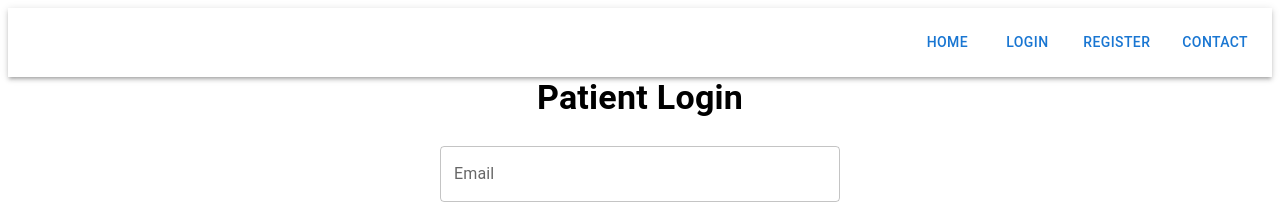
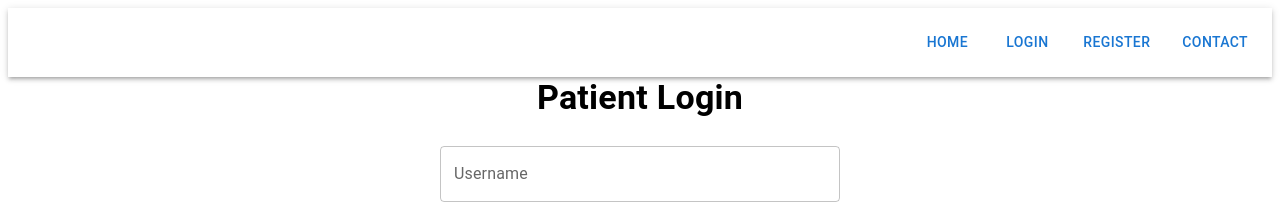
Before and after one commit to Aryaan03/TeleVitality_Connect, a React (Vite) app in the folder frontend/: page /login in a window 1280 px wide. Shown: the top 224 px of the page. Built offline with nearby package versions, Linux system fonts and the light colour scheme.

Commit message:
Login using user name

```diff
--- a/frontend/src/pages/LoginPage.jsx
+++ b/frontend/src/pages/LoginPage.jsx
@@ -22,15 +22,14 @@ export default function LoginPage() {
       )}
 
       <Formik
-        initialValues={{ email: '', password: '' }}
+        initialValues={{ username: '', password: '' }} // Change from email to username
         validationSchema={Yup.object({
-          email: Yup.string().email('Invalid email').required('Required'),
+          username: Yup.string().required('Required'), // Change from email to username
           password: Yup.string().required('Required'),
         })}
         onSubmit={async (values, { setSubmitting }) => {
           try {
             const response = await authService.login(values);
-            // Store token if your backend sends it
             localStorage.setItem('token', response.token);
             navigate('/dashboard');
           } catch (err) {
@@ -44,12 +43,12 @@ export default function LoginPage() {
           <Form>
             <Field
               as={TextField}
-              name="email"
-              label="Email"
+              name="username" // Change from email to username
+              label="Username" // Change from email to username
               fullWidth
               margin="normal"
-              error={touched.email && !!errors.email}
-              helperText={touched.email && errors.email}
+              error={touched.username && !!errors.username}
+              helperText={touched.username && errors.username}
             />
 
             <Field
--- a/frontend/src/services/api.js
+++ b/frontend/src/services/api.js
@@ -1,26 +1,6 @@
 const API_URL = 'http://localhost:8080/api';
 
 export const authService = {
-  async register(userData) {
-    try {
-      const response = await fetch(`${API_URL}/register`, {
-        method: 'POST',
-        headers: {
-          'Content-Type': 'application/json',
-        },
-        body: JSON.stringify(userData),
-      });
-
-      if (!response.ok) {
-        const error = await response.json();
-        throw new Error(error.message || "Registration failed");
-      }
-
-      return await response.json();
-    } catch (error) {
-      throw new Error(error.message);
-    }
-  },
 
   async login(credentials) {
     try {
@@ -32,12 +12,33 @@ export const authService = {
         body: JSON.stringify(credentials),
       });
 
+      const data = await response.json(); // Always parse the response as JSON
       if (!response.ok) {
-        const error = await response.json();
-        throw new Error(error.message || "Login failed");
+        throw new Error(data.error || "Login failed");
       }
 
-      return await response.json();
+      return data;
+    } catch (error) {
+      throw new Error(error.message);
+    }
+  },
+
+  async register(userData) {
+    try {
+      const response = await fetch(`${API_URL}/register`, {
+        method: 'POST',
+        headers: {
+          'Content-Type': 'application/json',
+        },
+        body: JSON.stringify(userData),
+      });
+
+      const data = await response.json(); // Always parse the response as JSON
+      if (!response.ok) {
+        throw new Error(data.error || "Registration failed");
+      }
+
+      return data;
     } catch (error) {
       throw new Error(error.message);
     }
```
Also changed, not shown: 1 other file (tests, documents, lock files or other folders).
